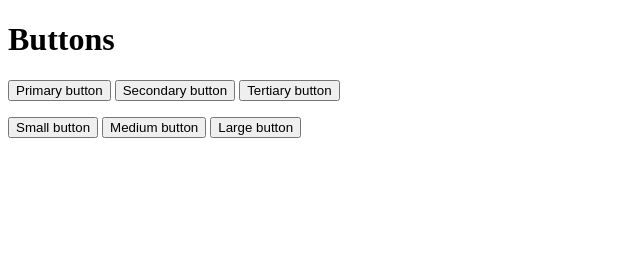
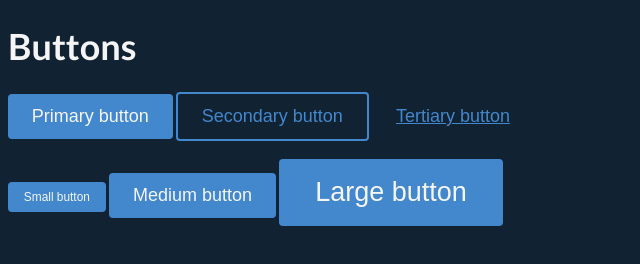
Before and after one commit to kristyanYochev/WebDesignFinal, a website: page element_showcase.html in a window 1280 px wide. Shown: the whole page, without its empty margins (0-640 px from the left). Drawn offline with Linux system fonts and the light colour scheme; the site is published under a folder, as on GitHub Pages, so addresses that start at the root find nothing.

Commit message:
Fix paths for GitHub Pages

```diff
--- a/element_showcase.html
+++ b/element_showcase.html
@@ -5,7 +5,7 @@
 	<meta name="viewport" content="width=device-width, initial-scale=1.0">
 
 	<link href="https://fonts.googleapis.com/css2?family=Lato:wght@300;400;700&display=swap" rel="stylesheet">
-	<link rel="stylesheet" href="/dist/styles.css">
+	<link rel="stylesheet" href="dist/styles.css">
 
 	<title>Element Showcase</title>
 </head>
```
Also changed, not shown: index.html (+1 -1 lines).
